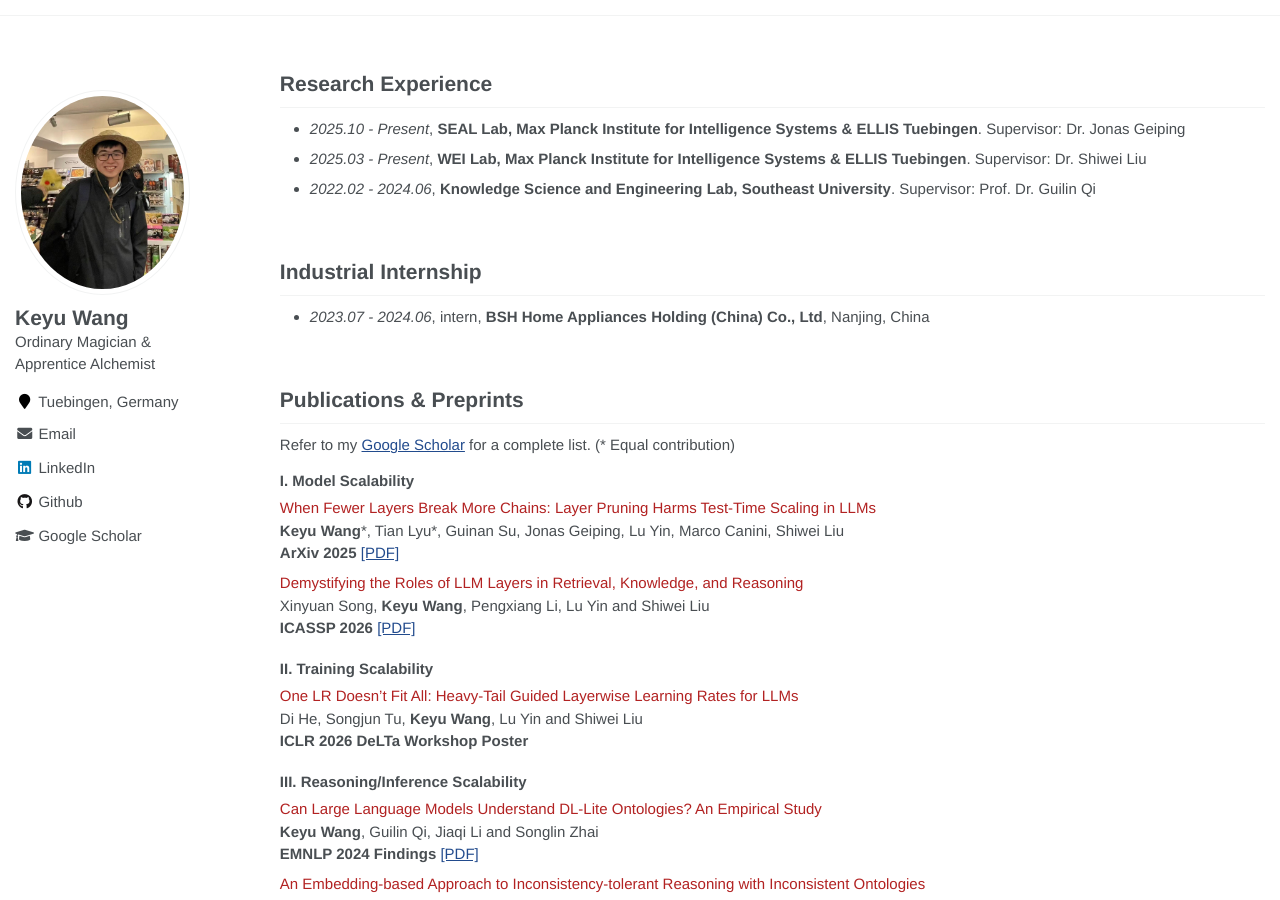
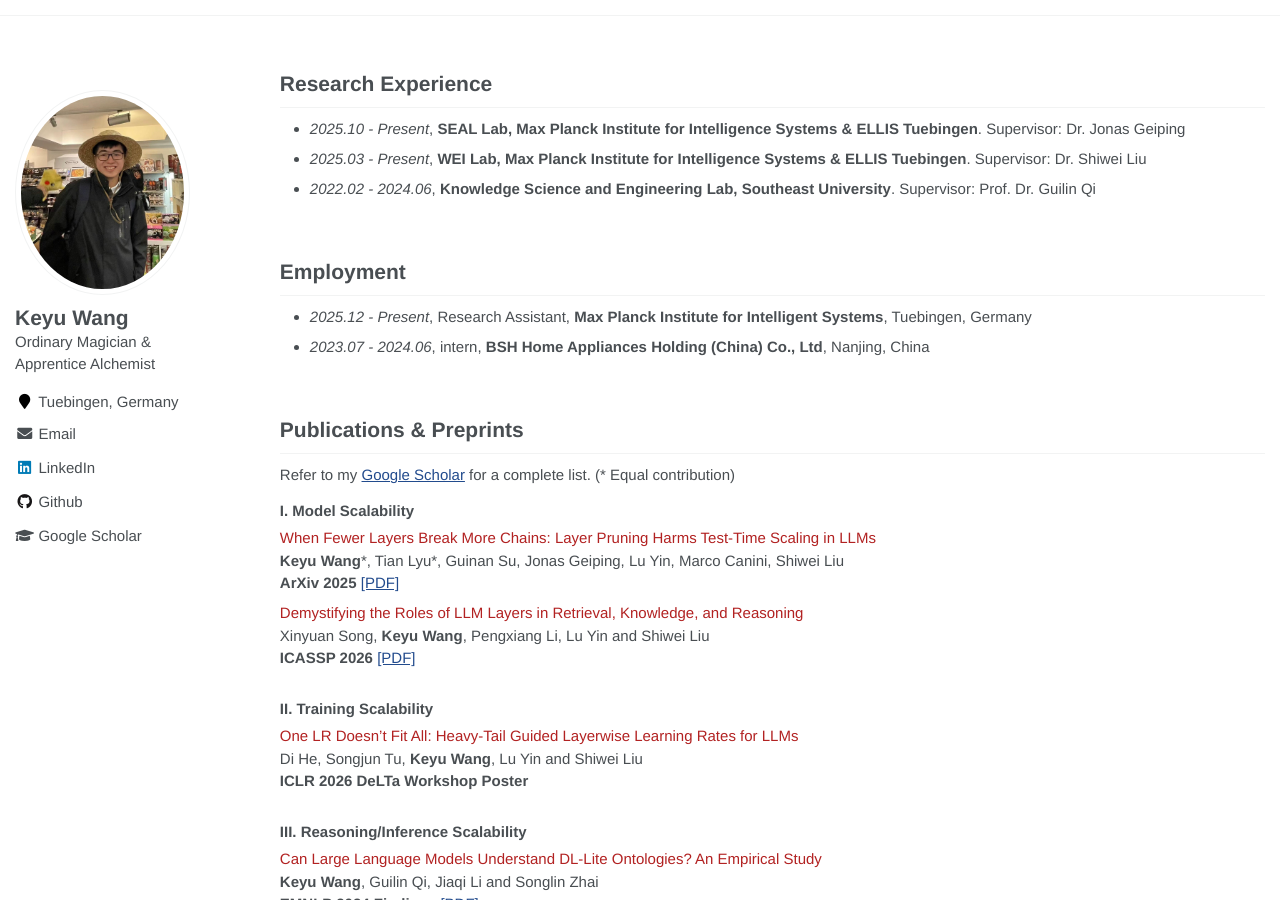
Before and after one commit to keyu-wang-2002/keyu-wang-2002.github.io, a Jekyll site: the page built from _pages/about.md, in a window 1280 px wide and 900 px high, scrolled down 440 px. Built offline with Jekyll 4.4.1, drawn with Linux system fonts in a browser that asks for light colours.

Commit message:
Update about.md

```diff
--- a/_pages/about.md
+++ b/_pages/about.md
@@ -41,7 +41,8 @@ You can find my CV [here](https://raw.githubusercontent.com/keyu-wang-2002/keyu-
 <br>
 
 
-# Industrial Internship
+# Employment
+- *2025.12 - Present*, Research Assistant, **Max Planck Institute for Intelligent Systems**, Tuebingen, Germany
 - *2023.07 - 2024.06*, intern, **BSH Home Appliances Holding (China) Co., Ltd**, Nanjing, China
 
 
@@ -64,7 +65,7 @@ Xinyuan Song, **Keyu Wang**, Pengxiang Li, Lu Yin and Shiwei Liu \\
 **ICASSP 2026**  [[PDF]](https://arxiv.org/pdf/2510.22228)
 </div>
 
-<div style="margin-top: 20px;"></div>
+<div style="margin-top: 30px;"></div>
 
 #### II. Training Scalability
 <div class='paper-box-text' markdown="1">
@@ -73,7 +74,7 @@ Di He, Songjun Tu, **Keyu Wang**, Lu Yin and Shiwei Liu \\
 **ICLR 2026 DeLTa Workshop Poster**
 </div>
 
-<div style="margin-top: 20px;"></div>
+<div style="margin-top: 30px;"></div>
 
 #### III. Reasoning/Inference Scalability
 <div class='paper-box-text' markdown="1">
```
